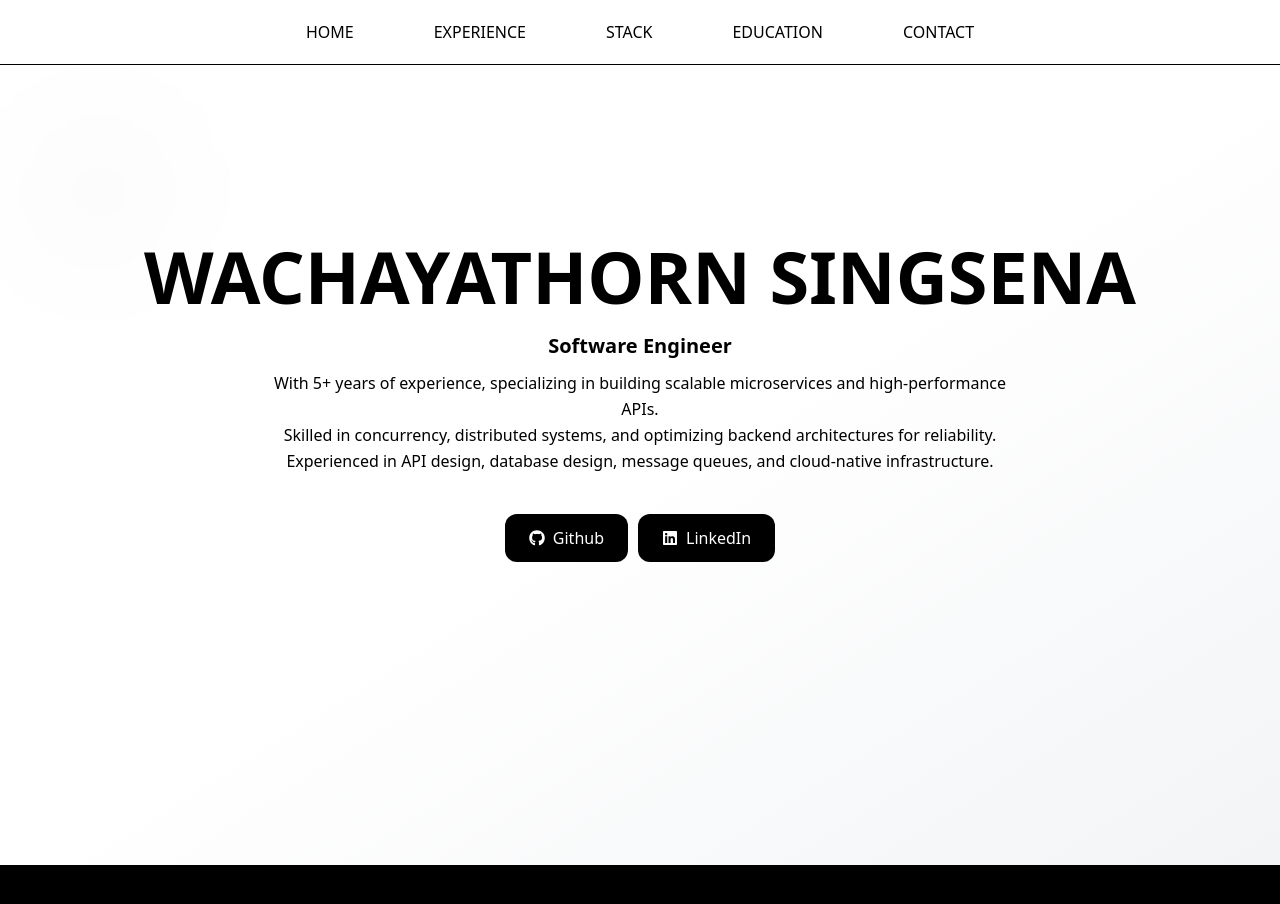
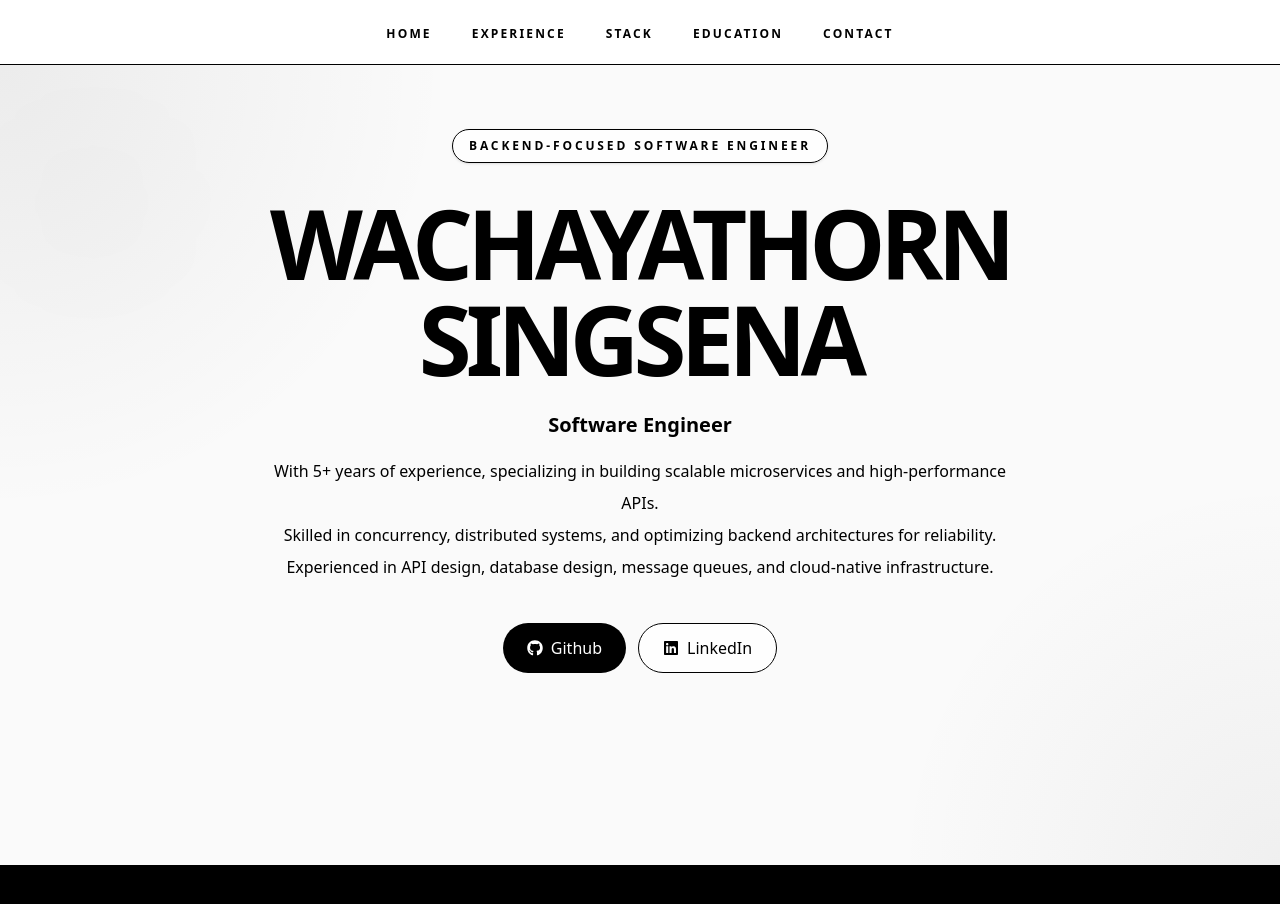
Before and after one commit to wachayathorn/introduce-myself, a Next.js app: page / in a window 1280 px wide. Shown: the top 904 px of the page. Built offline with nearby package versions, Linux system fonts and the light colour scheme.

Commit message:
enhance with GTP-5.5

```diff
--- a/app/components/layout/navbar.tsx
+++ b/app/components/layout/navbar.tsx
@@ -25,54 +25,59 @@ export default function Navbar() {
   }, []);
 
   return (
-    <div className="sticky top-0 w-full bg-white-off border-b border-gray-light">
-      <nav className="container mx-auto max-w-7xl h-auto p-5 flex flex-col items-center md:flex-row md:justify-center">
+    <div className="sticky top-0 z-50 w-full border-b border-gray-light bg-white-off/85 backdrop-blur-xl">
+      <nav className="container mx-auto max-w-6xl h-auto px-6 py-5 flex flex-col items-center md:flex-row md:justify-center">
         {!isHidden ? (
-          <ul className="flex flex-col md:flex-row">
-            <li className="mx-10 text-center">
+          <ul className="flex flex-col gap-4 md:flex-row md:gap-10">
+            <li className="text-center">
               <a
                 href="#home"
-                className="cursor-pointer text-black hover:text-gray-muted transition-colors duration-200"
+                className="group relative cursor-pointer text-xs font-semibold tracking-[0.18em] text-black transition-colors duration-200 hover:text-gray-muted"
               >
                 HOME
+                <span className="absolute -bottom-2 left-0 h-px w-0 bg-black transition-all duration-300 group-hover:w-full" />
               </a>
             </li>
-            <li className="mx-10 text-center">
+            <li className="text-center">
               <a
                 href="#experience"
-                className="cursor-pointer text-black hover:text-gray-muted transition-colors duration-200"
+                className="group relative cursor-pointer text-xs font-semibold tracking-[0.18em] text-black transition-colors duration-200 hover:text-gray-muted"
               >
                 EXPERIENCE
+                <span className="absolute -bottom-2 left-0 h-px w-0 bg-black transition-all duration-300 group-hover:w-full" />
               </a>
             </li>
-            <li className="mx-10 text-center">
+            <li className="text-center">
               <a
                 href="#stack"
-                className="cursor-pointer text-black hover:text-gray-muted transition-colors duration-200"
+                className="group relative cursor-pointer text-xs font-semibold tracking-[0.18em] text-black transition-colors duration-200 hover:text-gray-muted"
               >
                 STACK
+                <span className="absolute -bottom-2 left-0 h-px w-0 bg-black transition-all duration-300 group-hover:w-full" />
               </a>
             </li>
-            <li className="mx-10 text-center">
+            <li className="text-center">
               <a
                 href="#education"
-                className="cursor-pointer text-black hover:text-gray-muted transition-colors duration-200"
+                className="group relative cursor-pointer text-xs font-semibold tracking-[0.18em] text-black transition-colors duration-200 hover:text-gray-muted"
               >
                 EDUCATION
+                <span className="absolute -bottom-2 left-0 h-px w-0 bg-black transition-all duration-300 group-hover:w-full" />
               </a>
             </li>
-            <li className="mx-10 text-center">
+            <li className="text-center">
               <a
                 href="#contact"
-                className="cursor-pointer text-black hover:text-gray-muted transition-colors duration-200"
+                className="group relative cursor-pointer text-xs font-semibold tracking-[0.18em] text-black transition-colors duration-200 hover:text-gray-muted"
               >
                 CONTACT
+                <span className="absolute -bottom-2 left-0 h-px w-0 bg-black transition-all duration-300 group-hover:w-full" />
               </a>
             </li>
             {!isHidden && (
-              <li className="mx-10 text-center md:hidden">
+              <li className="text-center md:hidden">
                 <a
-                  className="cursor-pointer text-black hover:text-gray-muted transition-colors duration-200"
+                  className="cursor-pointer text-xs font-semibold tracking-[0.18em] text-black hover:text-gray-muted transition-colors duration-200"
                   onClick={() => setIsHidden(true)}
                 >
                   ...
--- a/app/components/sections/hero.tsx
+++ b/app/components/sections/hero.tsx
@@ -5,31 +5,34 @@ export default function Welcome() {
   return (
     <div
       id="home"
-      className="relative flex min-h-screen snap-start grow items-center justify-center overflow-hidden bg-gradient-to-br from-white-off via-white to-gray-100"
+      className="premium-surface relative flex min-h-screen snap-start grow items-center justify-center overflow-hidden"
     >
       {/* Floating Decorative Elements */}
-      <div className="absolute top-20 left-10 w-32 h-32 bg-gradient-to-br from-black/5 to-transparent rounded-full blur-3xl animate-float" />
-      <div className="absolute bottom-20 right-10 w-40 h-40 bg-gradient-to-br from-gray-medium/10 to-transparent rounded-full blur-3xl animate-float-delayed" />
+      <div className="absolute top-24 left-10 w-28 h-28 bg-gradient-to-br from-black/5 to-transparent rounded-full blur-3xl animate-float" />
+      <div className="absolute bottom-24 right-10 w-36 h-36 bg-gradient-to-br from-gray-medium/10 to-transparent rounded-full blur-3xl animate-float-delayed" />
 
-      <div className="container mx-auto max-w-7xl h-auto p-5 flex flex-col text-center items-center relative z-10">
+      <div className="container mx-auto max-w-6xl h-auto p-6 flex flex-col text-center items-center relative z-10">
+        <span className="animate-reveal-up inline-flex items-center rounded-full border border-gray-light bg-white/70 px-4 py-2 text-xs font-semibold uppercase tracking-[0.24em] text-gray-muted shadow-sm">
+          Backend-focused Software Engineer
+        </span>
         {/* Name with Animated Gradient */}
-        <h1 className="font-bold text-2xl sm:text-4xl md:text-7xl animate-fade-in-up">
+        <h1 className="mt-8 font-bold text-4xl sm:text-6xl md:text-8xl leading-none tracking-[-0.06em] animate-fade-in-up animation-delay-200">
           <span className="inline-block bg-gradient-to-r from-black via-gray-medium to-black bg-size-[200%_100%] animate-gradient-text bg-clip-text text-transparent">
             WACHAYATHORN
           </span>
-          <span className="text-gray-muted animate-fade-in-up animation-delay-200">
+          <span className="text-gray-muted">
             {" "}
             SINGSENA
           </span>
         </h1>
 
         {/* Job Title */}
-        <h2 className="text-xl font-semibold pt-5 animate-fade-in-up animation-delay-300 text-black">
+        <h2 className="text-xl font-semibold pt-6 animate-fade-in-up animation-delay-300 text-black">
           Software Engineer
         </h2>
 
         {/* Description */}
-        <p className="text-gray-muted font-medium pt-2.5 max-w-3xl animate-fade-in-up animation-delay-400 leading-relaxed">
+        <p className="text-gray-muted font-medium pt-4 max-w-3xl animate-fade-in-up animation-delay-400 leading-8">
           With 5+ years of experience, specializing in building scalable
           microservices and high-performance APIs. <br />
           Skilled in concurrency, distributed systems, and optimizing backend
@@ -39,11 +42,11 @@ export default function Welcome() {
         </p>
 
         {/* Social Buttons with Enhanced Hover */}
-        <div className="flex flex-col-2 md:flex md:flex-row pt-10 gap-2.5 animate-fade-in-up animation-delay-500">
+        <div className="flex flex-col-2 md:flex md:flex-row pt-10 gap-3 animate-fade-in-up animation-delay-500">
           <a
             href="https://github.com/wachayathorn"
             target="_blank"
-            className="group bg-black flex flex-row h-auto w-auto gap-2 px-6 py-3 rounded-xl items-center text-white transition-all duration-300 hover:bg-white hover:text-black hover:scale-105 hover:shadow-lg"
+            className="group bg-black flex flex-row h-auto w-auto gap-2 px-6 py-3 rounded-full items-center text-white transition-all duration-300 hover:-translate-y-1 hover:bg-black-dark hover:shadow-xl"
           >
             <FaGithub className="transition-transform duration-300 group-hover:rotate-12" />
             Github
@@ -51,7 +54,7 @@ export default function Welcome() {
           <a
             href="https://linkedin.com/in/wachayathorn"
             target="_blank"
-            className="group bg-black flex flex-row h-auto gap-2 px-6 py-3 rounded-xl items-center text-white transition-all duration-300 hover:bg-white hover:text-black hover:scale-105 hover:shadow-lg"
+            className="group flex flex-row h-auto gap-2 px-6 py-3 rounded-full items-center border border-gray-light bg-white/70 text-black transition-all duration-300 hover:-translate-y-1 hover:border-black hover:shadow-xl"
           >
             <FaLinkedin className="transition-transform duration-300 group-hover:rotate-12" />
             LinkedIn
--- a/app/components/ui/line.tsx
+++ b/app/components/ui/line.tsx
@@ -1,3 +1,5 @@
 export default function Line() {
-  return <div className="w-full h-px bg-gray-light my-16"></div>;
+  return (
+    <div className="my-16 h-px w-full bg-gradient-to-r from-transparent via-gray-light to-transparent" />
+  );
 }
--- a/app/globals.css
+++ b/app/globals.css
@@ -48,6 +48,28 @@
   to {
     opacity: 1;
     transform: scale(1);
+  }
+}
+
+@keyframes reveal-up {
+  from {
+    opacity: 0;
+    transform: translateY(24px);
+  }
+  to {
+    opacity: 1;
+    transform: translateY(0);
+  }
+}
+
+@keyframes soft-scale {
+  from {
+    opacity: 0;
+    transform: translateY(12px) scale(0.98);
+  }
+  to {
+    opacity: 1;
+    transform: translateY(0) scale(1);
   }
 }
 
@@ -115,8 +137,16 @@
   animation: scale-in 0.7s ease-out forwards;
 }
 
+.animate-reveal-up {
+  animation: reveal-up 0.9s cubic-bezier(0.22, 1, 0.36, 1) forwards;
+}
+
+.animate-soft-scale {
+  animation: soft-scale 0.8s cubic-bezier(0.22, 1, 0.36, 1) forwards;
+}
+
 .animate-gradient-text {
-  animation: gradient-text 4s ease infinite;
+  animation: gradient-text 7s ease infinite;
 }
 
 .animate-gradient-shift {
@@ -157,3 +187,35 @@
   animation-delay: 0.6s;
   opacity: 0;
 }
+
+.animation-delay-800 {
+  animation-delay: 0.8s;
+  opacity: 0;
+}
+
+.premium-surface {
+  background:
+    radial-gradient(circle at top left, rgba(10, 10, 10, 0.06), transparent 28rem),
+    radial-gradient(circle at bottom right, rgba(45, 45, 45, 0.05), transparent 24rem),
+    #fafafa;
+}
+
+.premium-card {
+  border: 1px solid #e5e5e5;
+  background: rgba(255, 255, 255, 0.86);
+  box-shadow: 0 20px 70px rgba(10, 10, 10, 0.06);
+  backdrop-filter: blur(16px);
+}
+
+.premium-hover {
+  transition:
+    transform 300ms cubic-bezier(0.22, 1, 0.36, 1),
+    box-shadow 300ms cubic-bezier(0.22, 1, 0.36, 1),
+    border-color 300ms ease,
+    background-color 300ms ease;
+}
+
+.premium-hover:hover {
+  transform: translateY(-4px);
+  box-shadow: 0 28px 80px rgba(10, 10, 10, 0.1);
+}
```
Also changed, not shown: app/components/sections/contact.tsx (+15 -12 lines), app/components/sections/education.tsx (+19 -10 lines), app/components/sections/experience.tsx (+27 -12 lines), app/components/sections/stack.tsx (+22 -11 lines).
